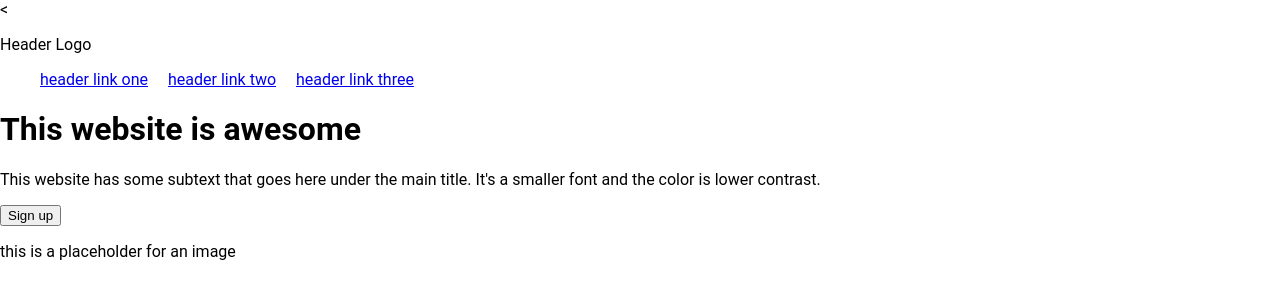
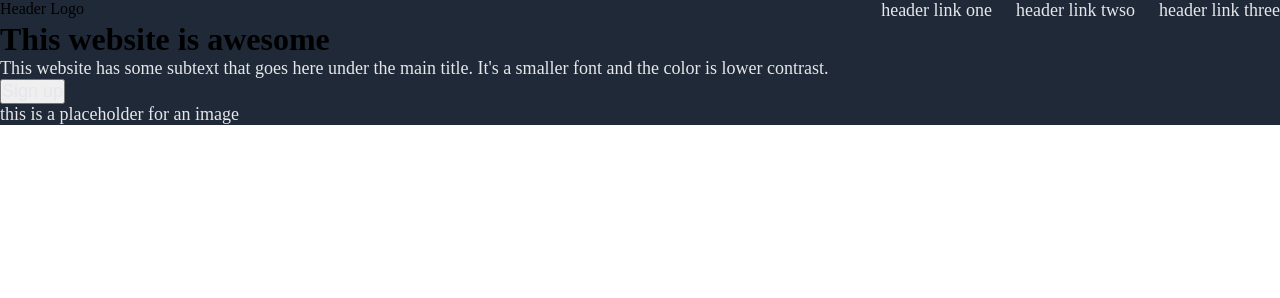
Before and after one commit to tiago0111/web-dev-foundations-portfolio, a plain HTML site: page index.html in a window 1280 px wide. Drawn offline with Linux system fonts and the light colour scheme.

Commit message:
Adiciona estilos iniciais para o header e elemento s
- Define reset básico com margin e padding zerados
- Estiliza o header com fundo escuro (#1f2937)
- Configura navegação com flexbox e espaçamento
- Aplica estilos para links e texto secundários:
  - Cor branca/acinzentada (#E5E7EB)
  - Tamanho de 18px
  - Remove sublinhado
- Adiciona espaçamento interno no header"

```diff
--- a/index.html
+++ b/index.html
@@ -7,7 +7,7 @@
     <title>Web Dev Portfolio</title>
 </head>
 <body>
-    <<header>
+    <header>
         <div class="nav">
             <div class="left">
                 <p id="logo">Header Logo</p>
@@ -15,7 +15,7 @@
             <div class="right">
                 <ul>
                     <li><a href="#">header link one</a></li>
-                    <li><a href="#">header link two</a></li>
+                    <li><a href="#">header link twso</a></li>
                     <li><a href="#">header link three</a></li>
                 </ul>
             </div>
--- a/style.css
+++ b/style.css
@@ -1,41 +1,31 @@
-body{
-     height: 100vh;
-  margin: 0;
-  overflow: hidden;
-  font-family: Roboto, sans-serif;
+* {
+    margin: 0;
+    padding: 0;
 }
 
+/* HEADER *//* HEADER */
 
-.header
-{
-
-    flex-direction: column;
-    display: flex;
-    background-color:#1f2937;
-    color: white;
-    height: 400px;
+header{
+    background-color: #1f2937;
+    padding: 1px 13 px;
 }
 
-ul
-{
-
+.nav {
     display: flex;
-    gap: 20px;
-    list-style-type: none;
+     justify-content: space-between;
 }
 
-.logo
-{
+.nav ul {
+    list-style-type: none;
     display: flex;
-    margin-left: 50px;
-    padding: 0px 30px;
+    gap: 1.5em;
 
 }
-.header ul{
-    display: flex;
-    align-items: flex-end;
-  justify-content: flex-end;
-  margin: 0;
-  padding: 0;
+ .secondary,
+a:link {
+    font-size: 18px;
+    color: #E5E7EB;
+    text-decoration: none;
+}
 
-}
+/* welcome */
```
